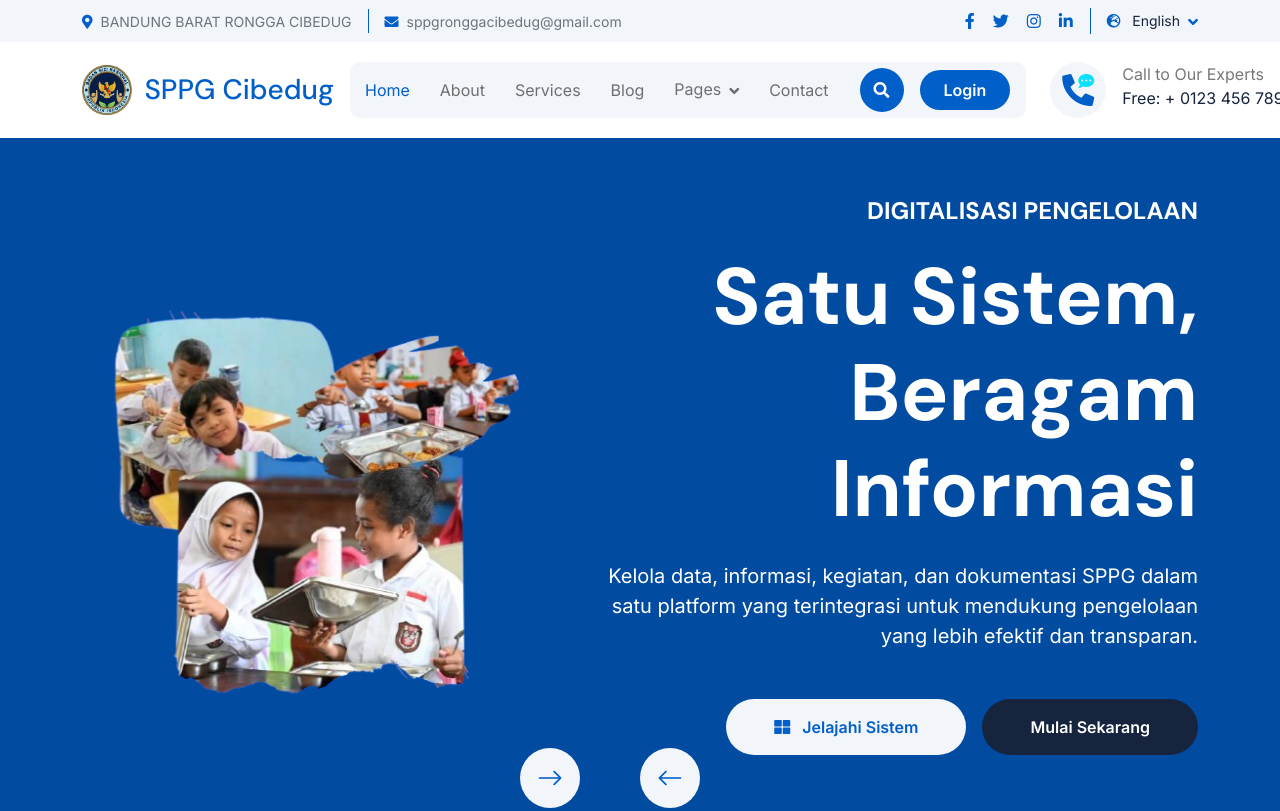
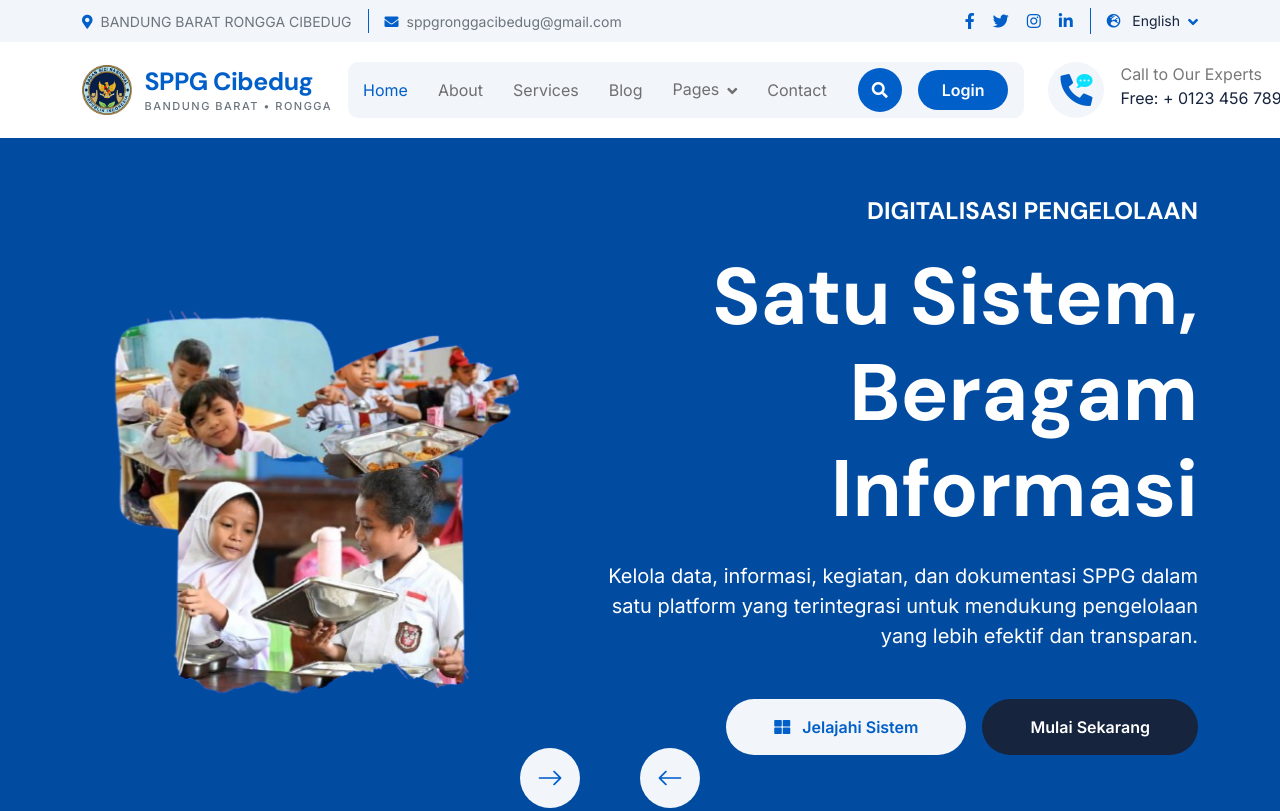
Before and after one commit to sppgrongga-creator/SPPG_RONGGA_CIBEDUG, a plain HTML site: page index.html in a window 1280 px wide. Shown: the top 811 px of the page. Drawn offline with nearby package versions, Linux system fonts and the light colour scheme.

Commit message:
Update index.html

```diff
--- a/index.html
+++ b/index.html
@@ -83,15 +83,59 @@
         <div class="container-fluid nav-bar px-0 px-lg-4 py-lg-0">
             <div class="container">
                 <nav class="navbar navbar-expand-lg navbar-light">
-                        <a href="#" class="navbar-brand p-0" style="display: flex; align-items: center; gap: 12px;">
-                            <img src="img/logo-bgn.png"
-                                alt="Logo"
-                                style="height: 55px; width: auto; object-fit: contain;">
+<a href="#"
+   class="navbar-brand p-0"
+   style="
+       display: flex;
+       align-items: center;
+       gap: 12px;
+       text-decoration: none;
+       transition: all 0.3s ease;
+   ">
 
-                            <h1 class="text-primary mb-0" style="font-size: 28px;">
-                                SPPG Cibedug
-                            </h1>
-                        </a>
+    <img src="img/logo-bgn.png"
+         alt="Logo SPPG Cibedug"
+         style="
+             height: 52px;
+             width: auto;
+             object-fit: contain;
+             display: block;
+         ">
+
+    <div style="
+        display: flex;
+        flex-direction: column;
+        justify-content: center;
+        line-height: 1.1;
+    ">
+
+        <h1 class="text-primary"
+            style="
+                margin: 0;
+                font-size: 25px;
+                font-weight: 700;
+                letter-spacing: -0.5px;
+                line-height: 1.1;
+                white-space: nowrap;
+            ">
+            SPPG Cibedug
+        </h1>
+
+        <span style="
+            font-size: 11px;
+            font-weight: 500;
+            color: #6c757d;
+            letter-spacing: 1.5px;
+            text-transform: uppercase;
+            margin-top: 4px;
+            white-space: nowrap;
+        ">
+            Bandung Barat • Rongga
+        </span>
+
+    </div>
+
+</a>
                     <button class="navbar-toggler" type="button" data-bs-toggle="collapse" data-bs-target="#navbarCollapse">
                         <span class="fa fa-bars"></span>
                     </button>
```
